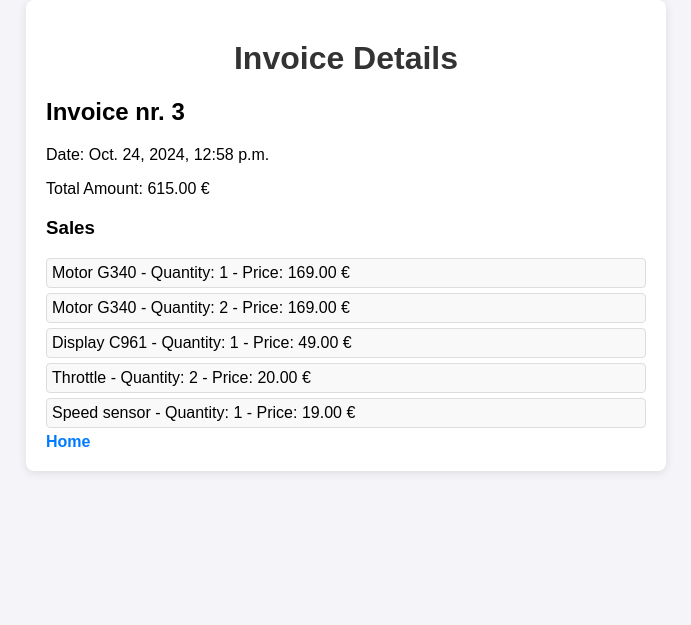
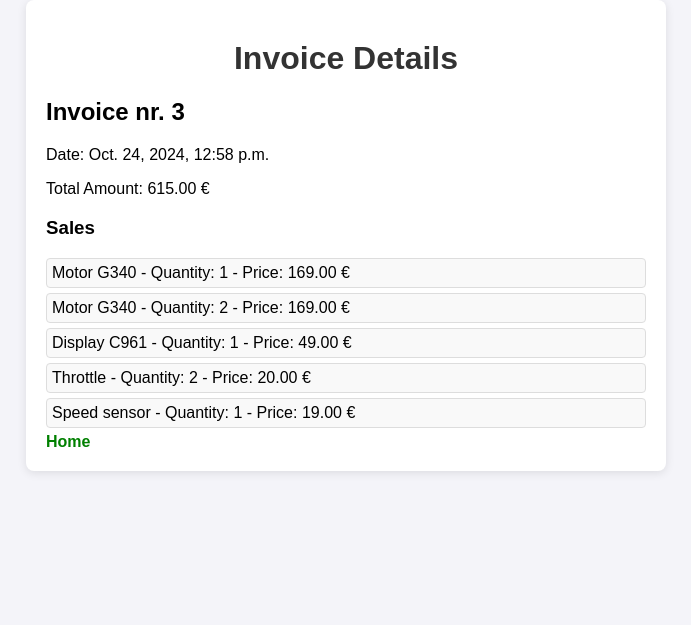
Before and after one commit to emax-77/Inventory-Management-System, a Django app: page /invoice/2/ in a window 1280 px wide. Shown: the top 625 px of the page, without its empty margins (294-985 px from the left). Run offline with Django 5.2, Linux system fonts and the light colour scheme; data comes from the database, SQL or seed files in the repository; parts of the project's set-up code (start-up, migrations or seed data) failed here and were passed over.

Commit message:
added home-link class on invoice_details.html

```diff
--- a/ims/templates/invoice_detail.html
+++ b/ims/templates/invoice_detail.html
@@ -22,7 +22,7 @@
             <li>{{ sale.product.name }} - Quantity: {{ sale.quantity_sold }} - Price: {{ sale.product.price }} €</li>
             {% endfor %}
         </ul>
-        <a href="{% url 'product_list' %}">Home</a>
+        <a class="home-link" href="{% url 'product_list' %}">Home</a>
 
     </div>
 
```
